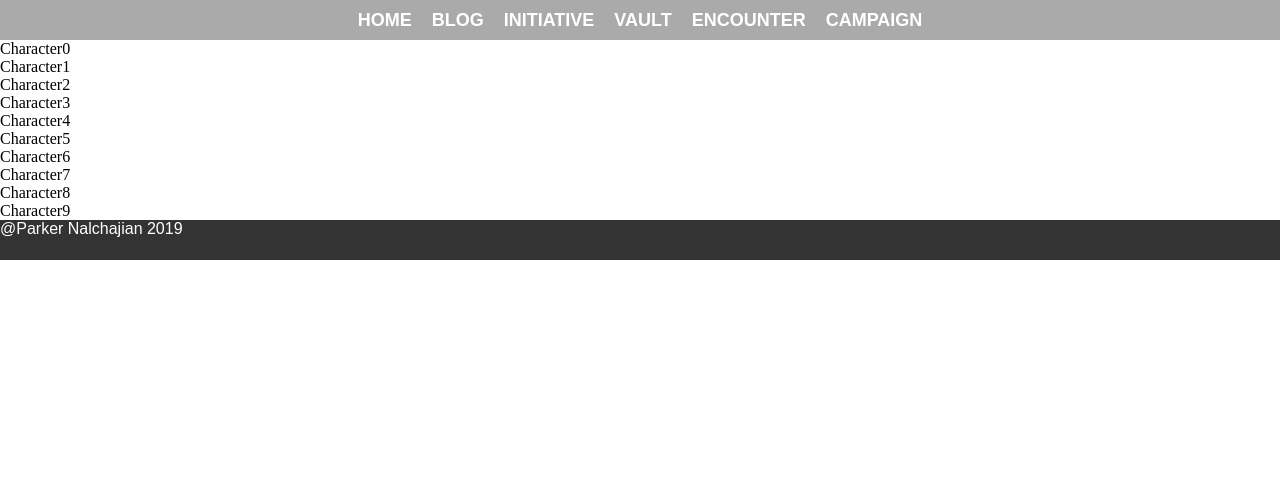
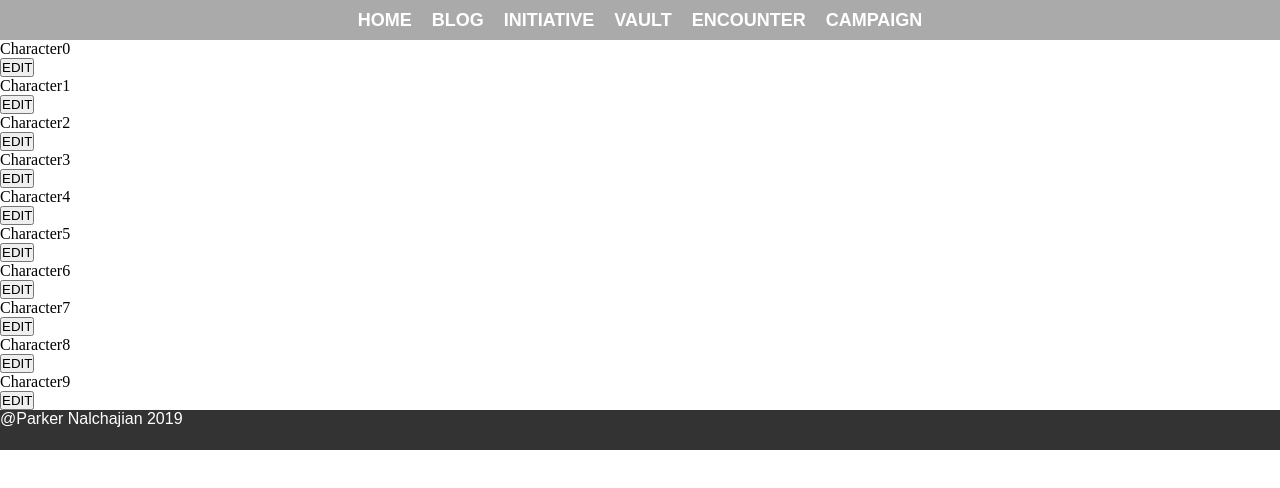
Before and after one commit to parkernalch/savage-suite, an Angular app: page /characters in a window 1280 px wide. Shown: the top 488 px of the page. Built offline with nearby package versions, Linux system fonts and the light colour scheme.

Commit message:
fleshing out the character vault component with sub-components

```diff
--- a/src/app/components/character-vault/character-vault.component.html
+++ b/src/app/components/character-vault/character-vault.component.html
@@ -1,3 +1,5 @@
 <ul>
-    <li *ngFor="let character of characters">{{character.name}}</li>
+    <li *ngFor="let character of characters">
+        <app-character-list-item [character]="character"></app-character-list-item>
+    </li>
 </ul>
--- a/src/app/components/character-vault/character-vault.component.ts
+++ b/src/app/components/character-vault/character-vault.component.ts
@@ -23,4 +23,10 @@ export class CharacterVaultComponent implements OnInit {
         this.characters = characters;
       });
   }
+
+  toggleEdit(character:SavageCharacter): void {
+    console.log(character);
+    character.toggleEdit();
+  }
+
 }
```
